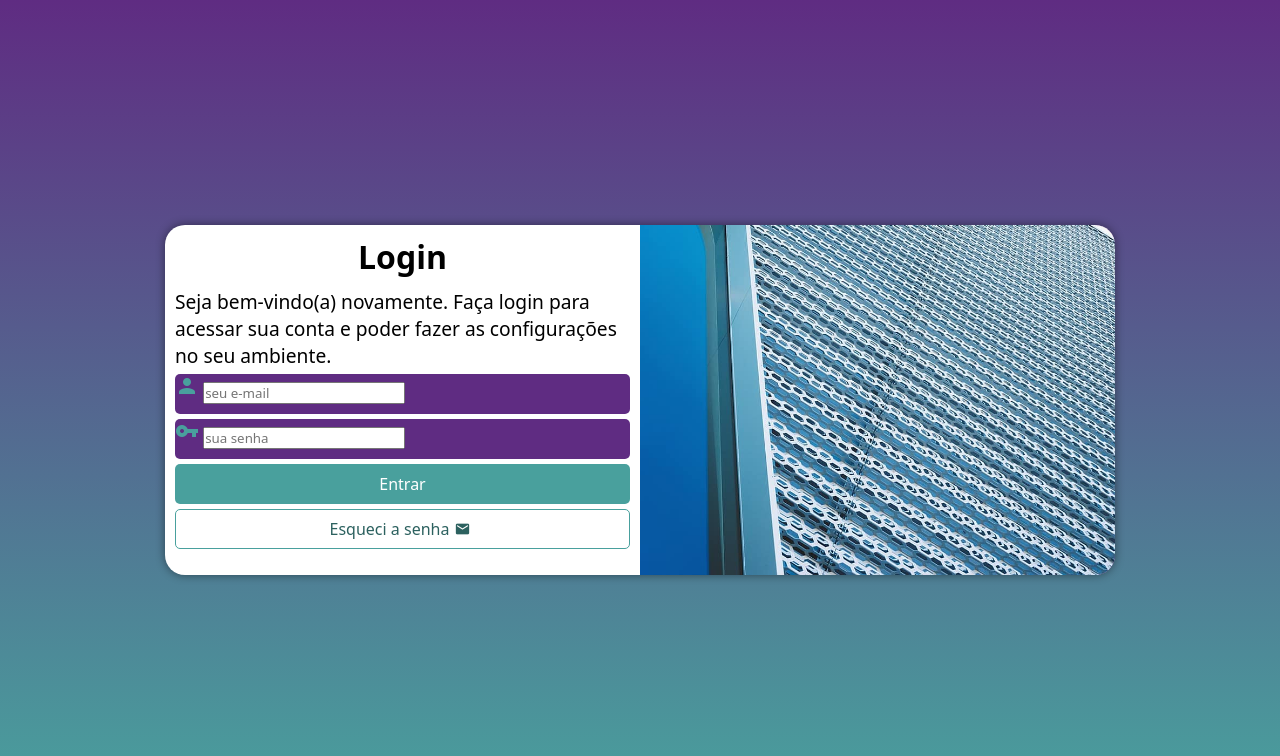
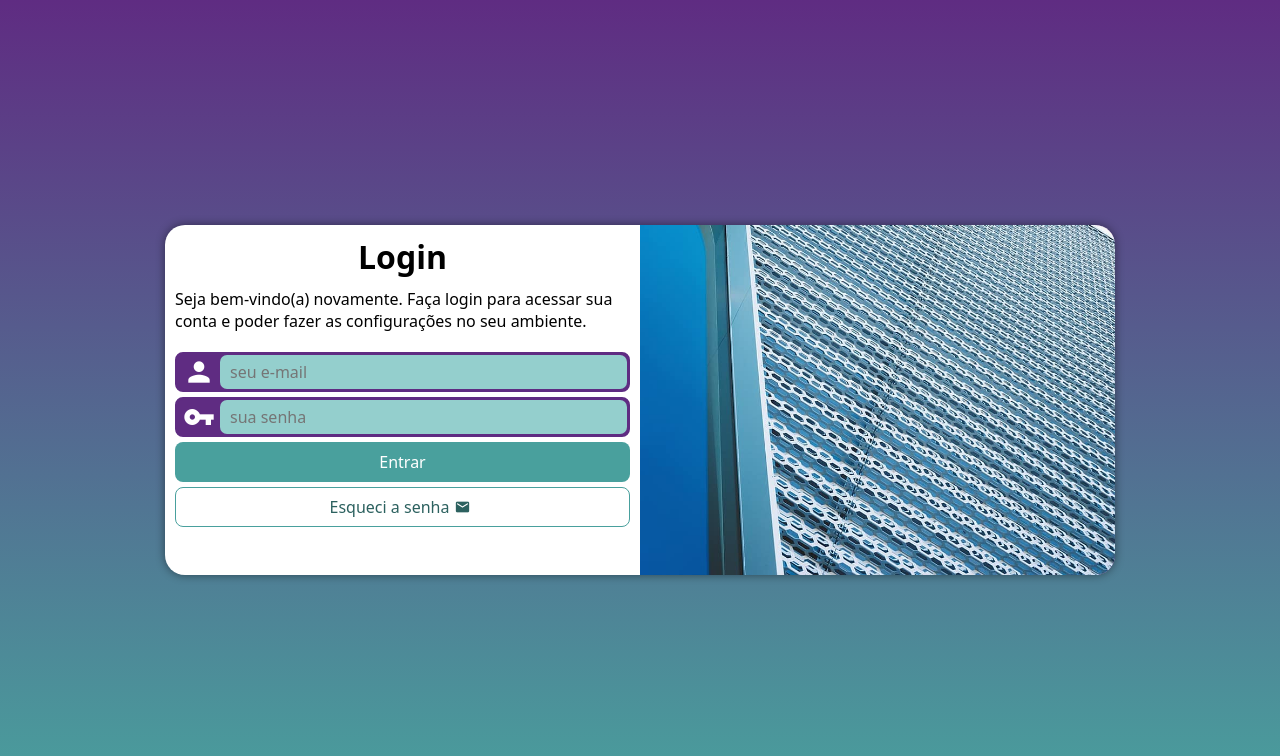
Before and after one commit to lucasecs92/projeto-login, a plain HTML site: page index.html in a window 1280 px wide. Drawn offline with Linux system fonts and the light colour scheme.

Commit message:
update css

```diff
--- a/estilo/media-query.css
+++ b/estilo/media-query.css
@@ -50,6 +50,12 @@
     }
 
     .formulario > p {
-        font-size: 1.2em;
+        font-size: 1em;
+        margin-bottom: 20px;
+    }
+
+    /* CAMPOS */
+    .campo > input {
+        font-size: 1em;
     }
 }
--- a/estilo/style.css
+++ b/estilo/style.css
@@ -72,14 +72,44 @@ main {
 /* CAMPOS */
 .campo {
     background-color: #5f2c82;
-    color: #49a09d;
+    border: 3px solid #5f2c82;
+    color: white;
     height: 2.5rem;
-    border-radius: 5px;
+    border-radius: 8px;
     margin: 5px 0px;
+
+    display: flex;
+    flex-direction: row;
+    padding: 5px 0px 5px 5px;
+    justify-content: center;
+    align-items: center;
 }
 
 .campo > label {
     display: none;
+}
+
+.campo > input {
+    background-color: #94cfcd;
+    border: 0px;
+    border-radius: 7px;
+    padding: 10px;
+    width: 100%;
+    height: calc(100% + 10px);
+    /*
+    ou
+    padding: 11.8px;
+    width: 100%;
+    */
+}
+
+.campo > input:focus {
+    background-color: white;
+}
+
+.material-icons {
+    padding-right: 5px;
+    font-size: 2em;
 }
 
 /* BOTÕES */
@@ -92,7 +122,7 @@ input[type=submit] {
     background-color: #49a09d;
     color: white;
     border: none;
-    border-radius: 5px;
+    border-radius: 8px;
     cursor: pointer;
     margin: 5px 0px;
 }
@@ -101,19 +131,6 @@ input[type=submit]:hover {
     background-color: #2c615f;
 }
 
-/*
-.btn {
-    display: block;
-    width: 100%;
-    height: 2.5rem;
-    background-color: #69e4e0;
-    color: #2c615f;
-    text-align: center;
-    font-size: 1em;
-    text-decoration: none;
-    border-radius: 5px;
-}
-*/
 .btn {
     display: flex;
     justify-content: center;
@@ -125,12 +142,12 @@ input[type=submit]:hover {
     color: #2c615f;
     font-size: 1em;
     text-decoration: none;
-    border-radius: 5px;
+    border-radius: 8px;
     border: 1px solid #49a09d;
 }
 
 .btn:hover {
-    background-color: #6cd3cf;
+    background-color: #94cfcd;
 }
 
 .btn > span {
```
